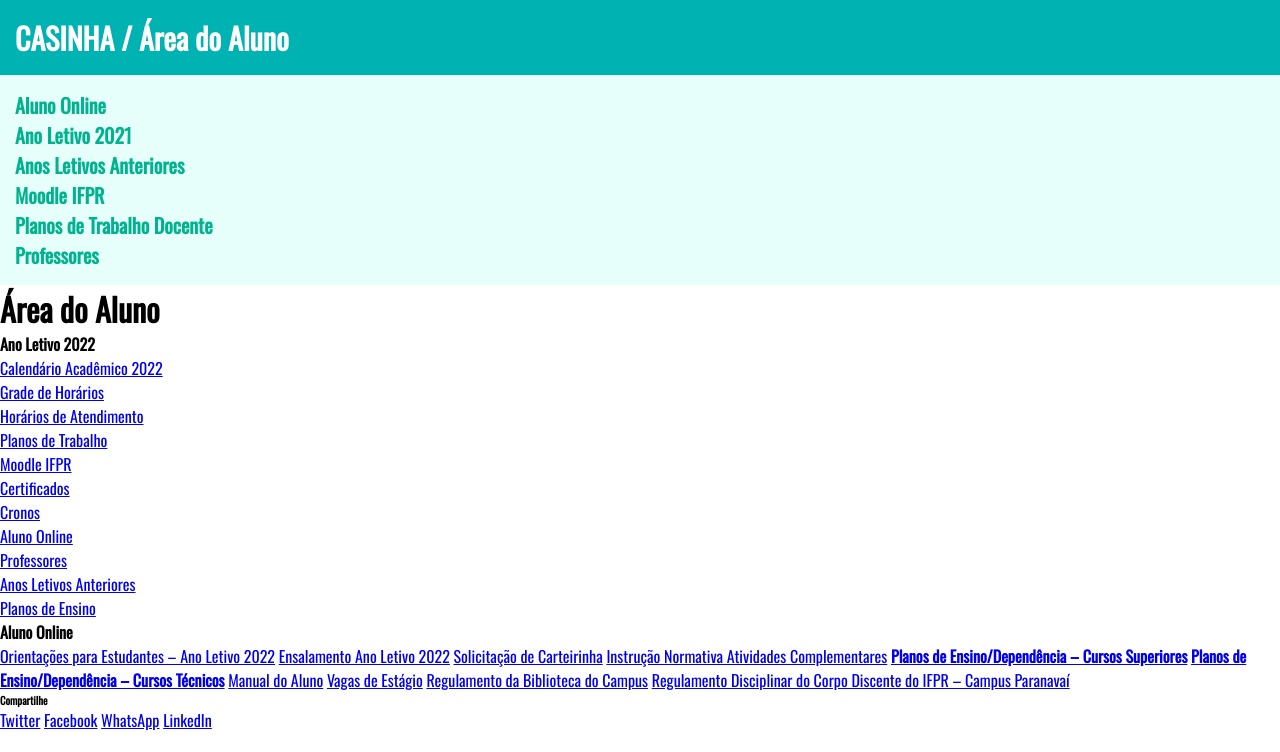
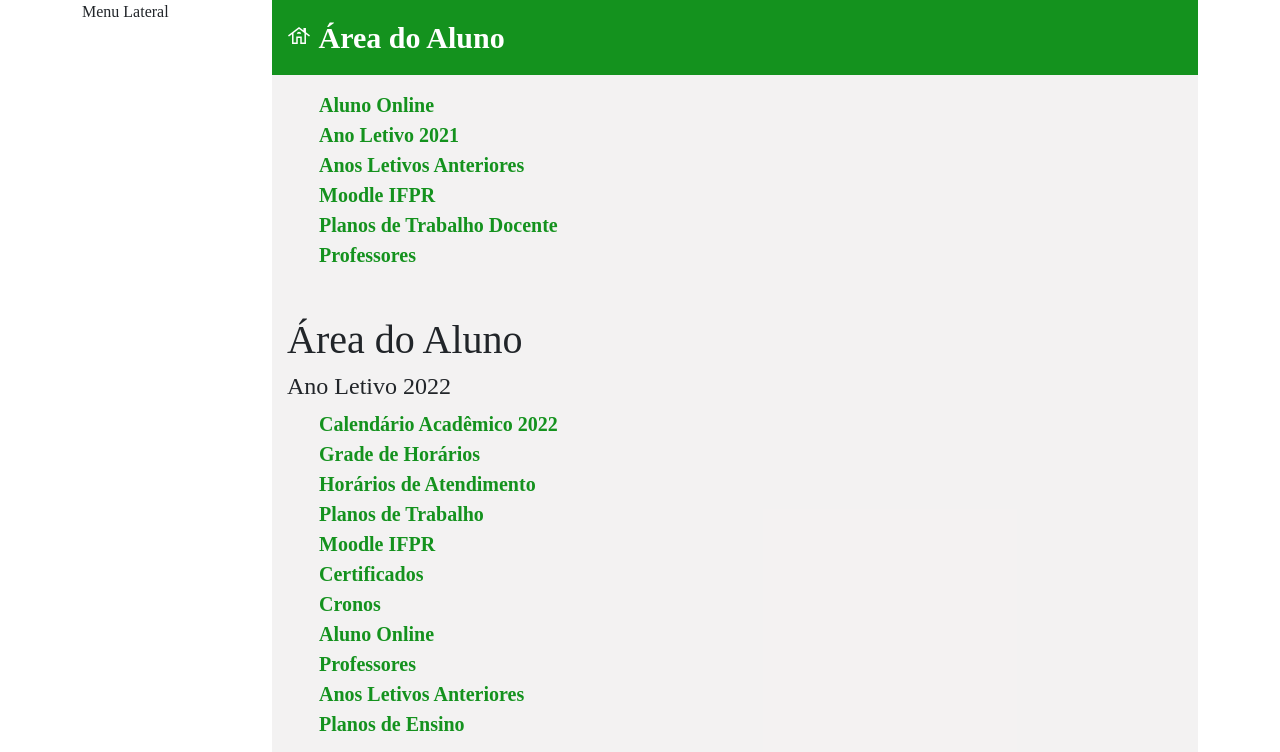
Before and after one commit to deborabasilio/projeto-interfaces, a plain HTML site: page index.html in a window 1280 px wide. Shown: the top 752 px of the page. Drawn offline with nearby package versions, Linux system fonts and the light colour scheme.

Commit message:
bootstrap

```diff
--- /dev/null
+++ b/css/index.css
@@ -0,0 +1,53 @@
+ * {
+     margin: 0;
+     padding: 0;
+     font-family: "Oswald";
+     list-style: none;
+ }
+
+ .topo {
+     background-color: #14921e;
+     color: #ffffff;
+     font-size: 30px;
+     padding: 15px;
+ }
+
+ .topo a {
+     color: #ffffff;
+     text-decoration: none;
+ }
+
+ .menu {
+     background-color: #f0eeeec2;
+     font-size: 20px;
+     padding: 15px;
+ }
+
+ .menu a {
+     color: #14921e;
+     text-decoration: none;
+ }
+
+ .negrito {
+     font-weight: bold;
+ }
+
+ .material-symbols-outlined {
+     font-variation-settings:
+         'FILL' 0,
+         'wght' 400,
+         'GRAD' 0,
+         'opsz' 48
+ }
+
+ .area {
+     background-color: #f0eeeec2;
+     font-size: 20px;
+     padding: 15px;
+ }
+
+ .area a {
+     color: #14921e;
+     text-decoration: none;
+     font-weight: bold;
+ }
--- a/index.html
+++ b/index.html
@@ -7,50 +7,30 @@
     <meta name="viewport" content="width=device-width, initial-scale=1.0">
     <title>Introdução ao CSS</title>
 
-    <link rel="preconnect" href="https://fonts.googleapis.com">
-    <link rel="preconnect" href="https://fonts.gstatic.com" crossorigin>
-    <link href="https://fonts.googleapis.com/css2?family=Oswald&display=swap" rel="stylesheet">
+    <link rel="stylesheet"
+        href="https://fonts.googleapis.com/css2?family=Material+Symbols+Outlined:opsz,wght,FILL,GRAD@20..48,100..700,0..1,-50..200" />
+    <link rel="stylesheet" href="css/index.css">
+    <link rel="stylesheet" href="css/bootstrap.min.css">
 
-
-
-    <style>
-        *{
-            margin: 0;
-            padding: 0;
-            font-family: "Oswald";
-            list-style: none;
-        }
-        .topo {
-            background-color: #00b3b3;
-            color: #ffffff;
-            font-size: 30px;
-            padding: 15px;
-        }
-        .topo a{
-            color: #ffffff;
-            text-decoration: none;
-        }
-
-        .menu{
-            background-color: #e6fffa;
-            font-size: 20px;
-            padding: 15px;
-        }
-        .menu a{
-           color: #00b38f;
-            text-decoration: none;
-        }
-
-        .negrito{
-            font-weight: bold;
-        }
-    </style>
 </head>
 
 <body>
 
+    <div class="container">
+
+        <div class="row">
+            <div class="col-lg-2">
+                Menu Lateral
+            </div>
+            <div class="col-lg-10">
+
+
+
                 <div class="topo negrito">
-        <a href="https://paranavai.ifpr.edu.br"> CASINHA </a> / <span>Área do Aluno</span>
+                    <span class="material-symbols-outlined">
+                        house
+                    </span>
+                    <a href="https://paranavai.ifpr.edu.br"> </a> <span>Área do Aluno</span>
                 </div>
 
 
@@ -58,16 +38,19 @@
                     <ul>
                         <li><a href="https://paranavai.ifpr.edu.br/aluno/aluno-online/">Aluno Online</a></li>
                         <li><a href="https://paranavai.ifpr.edu.br/aluno/ano-letivo-2021/">Ano Letivo 2021</a></li>
-            <li><a href="https://paranavai.ifpr.edu.br/aluno/anos-letivos-anteriores/">Anos Letivos Anteriores</a></li>
+                        <li><a href="https://paranavai.ifpr.edu.br/aluno/anos-letivos-anteriores/">Anos Letivos
+                                Anteriores</a>
+                        </li>
                         <li><a href="https://paranavai.ifpr.edu.br/aluno/moodle/">Moodle IFPR</a></li>
-            <li><a href="https://paranavai.ifpr.edu.br/aluno/planos-de-trabalho-docente/">Planos de Trabalho Docente</a>
+                        <li><a href="https://paranavai.ifpr.edu.br/aluno/planos-de-trabalho-docente/">Planos de Trabalho
+                                Docente</a>
                         </li>
                         <li><a href="https://paranavai.ifpr.edu.br/aluno/professores/">Professores</a></li>
                     </ul>
                 </div>
 
 
-    <div>
+                <div class="area">
 
                     <h1>Área do Aluno</h1>
                     <h4>Ano Letivo 2022</h4>
@@ -169,7 +152,8 @@
                         <a href="https://drive.google.com/drive/u/1/folders/1QxBV8s2gjNNAQuzzEzA3rJuA4Zti2ShV"
                             target="_blank"><strong>Planos de Ensino/Dependência – Cursos Técnicos</strong></a>
 
-            <a href="https://paranavai.ifpr.edu.br/wp-content/uploads/2016/11/MANUAL-DO-ALUNO-2016.pdf">Manual do
+                        <a href="https://paranavai.ifpr.edu.br/wp-content/uploads/2016/11/MANUAL-DO-ALUNO-2016.pdf">Manual
+                            do
                             Aluno</a>
 
                         <a href="https://paranavai.ifpr.edu.br/vagas-de-estagio/">Vagas de Estágio</a>
@@ -177,7 +161,8 @@
                         <a href="https://paranavai.ifpr.edu.br/wp-content/uploads/2017/04/REGULAMENTO-GERAL-DA-BIBLIOTECA-DO-CAMPUS-PARANAVAÍ.pdf"
                             target="_blank">Regulamento da Biblioteca do Campus</a>
 
-            <a href="https://paranavai.ifpr.edu.br/wp-content/uploads/2022/04/Regulamento-Disciplinar-Discente.pdf">Regulamento
+                        <a
+                            href="https://paranavai.ifpr.edu.br/wp-content/uploads/2022/04/Regulamento-Disciplinar-Discente.pdf">Regulamento
                             Disciplinar do Corpo Discente do IFPR – Campus Paranavaí</a>
 
                     </div>
@@ -195,6 +180,9 @@
 
                 </div>
 
+            </div>
+        </div>
+    </div>
 </body>
 
 </html>
```
Also changed, not shown: css/bootstrap.min.css (added), index.css (deleted), js/bootstrap.min.js (added). Lines whose indentation alone changed are shown as unchanged.
